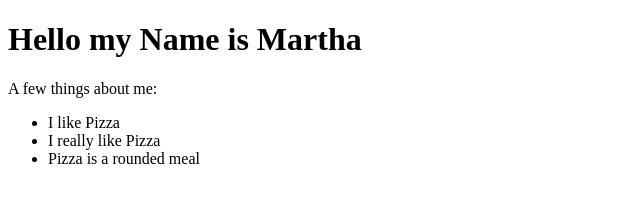
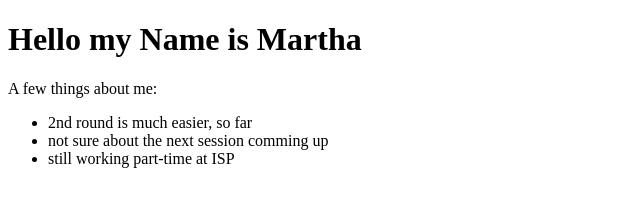
Before and after one commit to Marthadrake/journals, a plain HTML site: page index.html in a window 1280 px wide. Shown: the whole page, without its empty margins (0-640 px from the left). Drawn offline with Linux system fonts and the light colour scheme.

Commit message:
list about me

```diff
--- a/index.html
+++ b/index.html
@@ -12,9 +12,9 @@
   <h1>Hello my Name is Martha</h1>
   <p>A few things about me:</p>
   <ul>
-    <li>I like Pizza</li>
-    <li>I really like Pizza</li>
-    <li>Pizza is a rounded meal</li>
+    <li>2nd round is much easier, so far</li>
+    <li>not sure about the next session comming up</li>
+    <li>still working part-time at ISP</li>
   </ul>
 </body>
 
```
